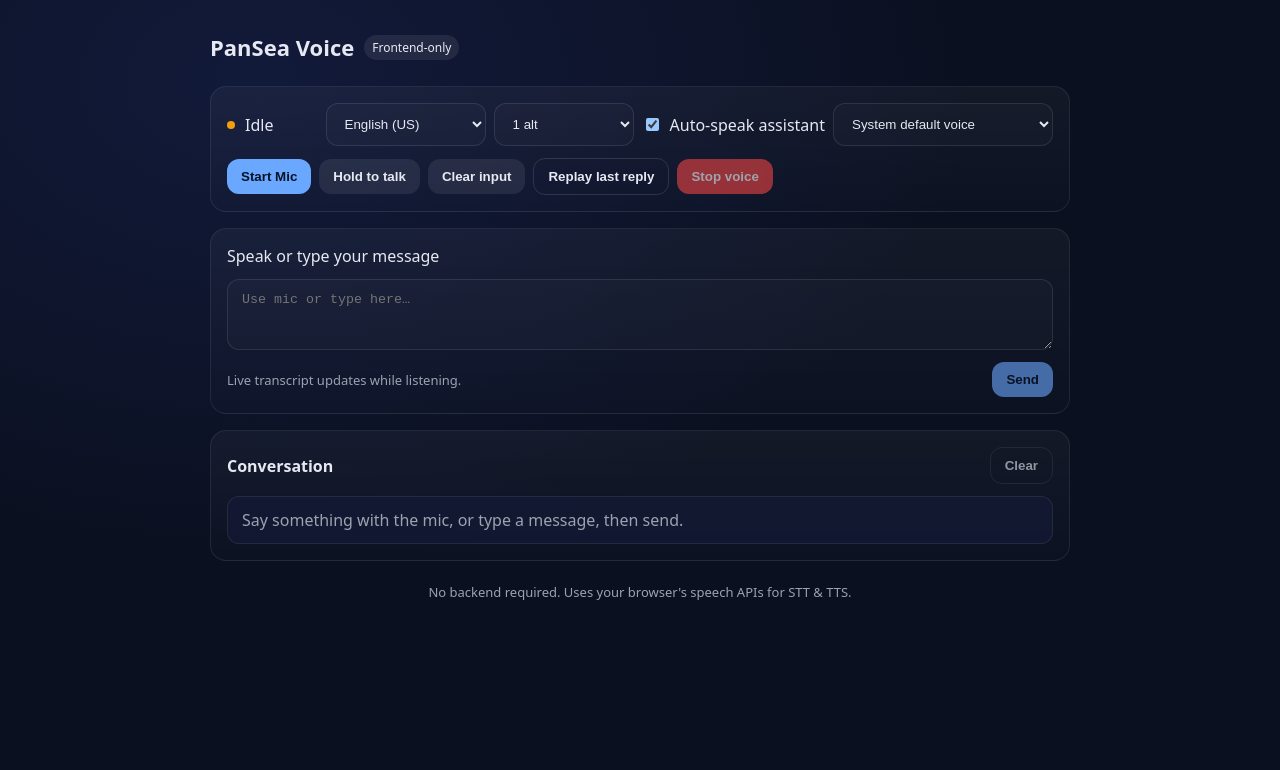
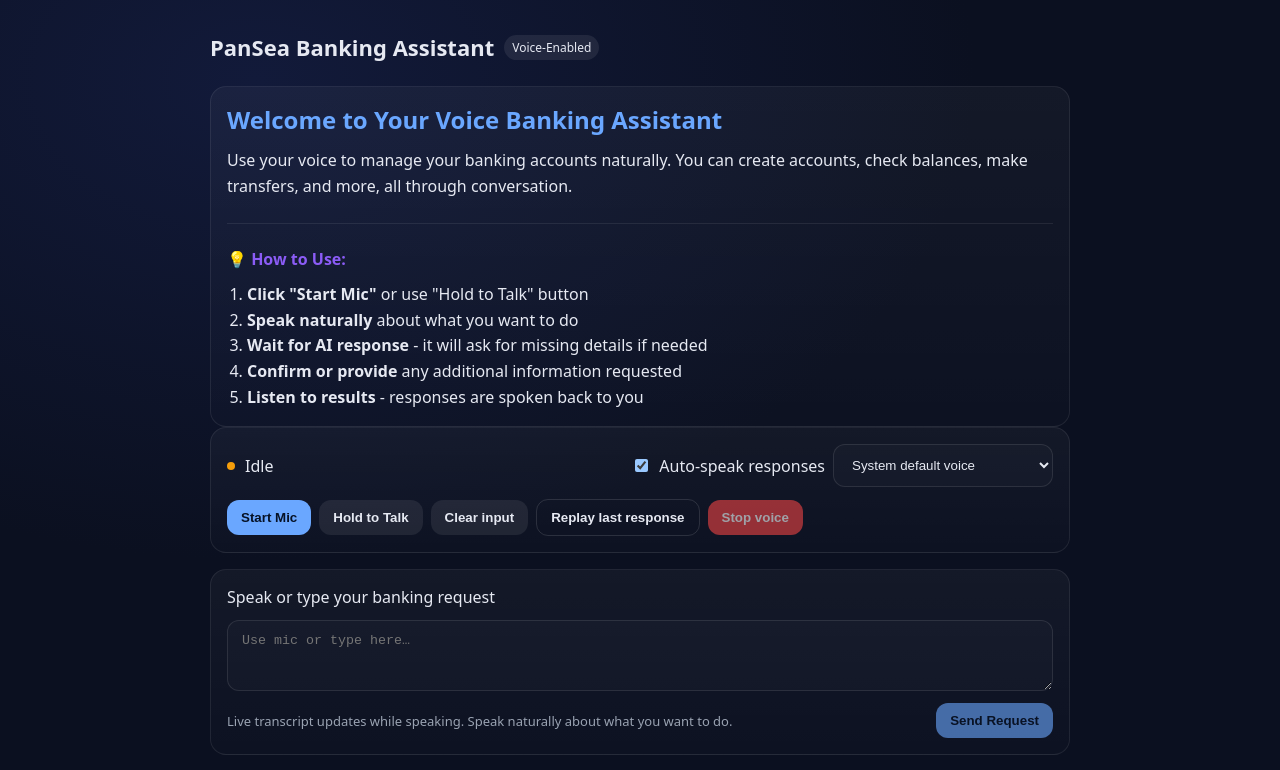
Before and after one commit to limzerui/PanSea, a Next.js app: page / in a window 1280 px wide. Shown: the top 770 px of the page. Built offline with nearby package versions, Linux system fonts and the light colour scheme.

Commit message:
frontend changes for added clarity

```diff
--- a/app/layout.tsx
+++ b/app/layout.tsx
@@ -2,8 +2,8 @@ import type { Metadata } from 'next';
 import './globals.css';
 
 export const metadata: Metadata = {
-  title: 'PanSea Voice Demo',
-  description: 'Voice capture, transcription, and spoken responses (frontend only)'
+  title: 'PanSea Banking Assistant - Voice-Enabled Banking',
+  description: 'Use your voice to manage banking accounts, make transfers, check balances, and more with AI-powered assistance'
 };
 
 export default function RootLayout({
--- a/app/page.tsx
+++ b/app/page.tsx
@@ -5,12 +5,46 @@ export default function Page() {
     <main className="container">
       <div className="header">
         <div className="row" style={{ gap: 10 }}>
-          <span className="title">PanSea Voice</span>
-          <span className="badge">Frontend-only</span>
+          <span className="title">PanSea Banking Assistant</span>
+          <span className="badge">Voice-Enabled</span>
         </div>
       </div>
+
+      {/* Welcome and Instructions */}
+      <div className="panel stack">
+        <div className="stack">
+          <h2 style={{ margin: 0, color: 'var(--accent)' }}>Welcome to Your Voice Banking Assistant</h2>
+          <p style={{ margin: 0, lineHeight: 1.6, color: 'var(--text)' }}>
+            Use your voice to manage your banking accounts naturally. You can create accounts, check balances,
+            make transfers, and more, all through conversation.
+          </p>
+        </div>
+
+        <div className="divider" />
+
+
+        <div className="stack">
+          <h3 style={{ margin: 0, fontSize: 16, color: 'var(--accent-2)' }}>💡 How to Use:</h3>
+          <ol style={{ margin: 0, paddingLeft: 20, lineHeight: 1.6 }}>
+            <li><strong>Click "Start Mic"</strong> or use "Hold to Talk" button</li>
+            <li><strong>Speak naturally</strong> about what you want to do</li>
+            <li><strong>Wait for AI response</strong> - it will ask for missing details if needed</li>
+            <li><strong>Confirm or provide</strong> any additional information requested</li>
+            <li><strong>Listen to results</strong> - responses are spoken back to you</li>
+          </ol>
+        </div>
+      </div>
+
       <VoiceChat />
-      <div className="footer">No backend required. Uses your browser's speech APIs for STT & TTS.</div>
+
+      <div className="footer">
+        <div className="stack" style={{ gap: 8, textAlign: 'center' }}>
+          <span>🔒 Secure Banking • 🎤 Voice-First Interface • 🤖 AI-Powered</span>
+          <span style={{ fontSize: 12, color: 'var(--muted)' }}>
+            This is a sandbox environment for testing. No real money is involved.
+          </span>
+        </div>
+      </div>
     </main>
   );
 }
--- a/components/VoiceChat.tsx
+++ b/components/VoiceChat.tsx
@@ -172,33 +172,13 @@ export default function VoiceChat() {
             <span>{sttStatus.label}</span>
           </div>
           <div className="row" style={{ gap: 8 }}>
-            <select className="input" style={{ width: 160 }} value={recLang} onChange={(e) => setRecLang(e.target.value)}>
-              <option value="en-US">English (US)</option>
-              <option value="en-GB">English (UK)</option>
-              <option value="en-SG">English (SG)</option>
-              <option value="en-AU">English (AU)</option>
-              <option value="zh-CN">中文 (简体)</option>
-              <option value="zh-TW">中文 (繁體)</option>
-              <option value="ja-JP">日本語</option>
-              <option value="ko-KR">한국어</option>
-              <option value="es-ES">Español (ES)</option>
-              <option value="es-MX">Español (MX)</option>
-              <option value="fr-FR">Français</option>
-              <option value="de-DE">Deutsch</option>
-            </select>
-
-            <select className="input" style={{ width: 140 }} value={String(maxAlt)} onChange={(e) => setMaxAlt(Number(e.target.value))}>
-              <option value="1">1 alt</option>
-              <option value="2">2 alts</option>
-              <option value="3">3 alts</option>
-            </select>
             <label className="row" style={{ gap: 8 }}>
               <input
                 type="checkbox"
                 checked={autoSpeak}
                 onChange={(e) => setAutoSpeak(e.target.checked)}
               />
-              <span>Auto-speak assistant</span>
+              <span>Auto-speak responses</span>
             </label>
             {ttsSupported && (
               <select
@@ -229,9 +209,9 @@ export default function VoiceChat() {
             className="button"
             onClick={handleMicToggle}
             disabled={!sttSupported}
-            title={sttSupported ? 'Start/Stop microphone (Web Speech API)' : 'Your browser does not support speech recognition'}
+            title={sttSupported ? 'Start/Stop microphone for voice banking' : 'Your browser does not support speech recognition'}
           >
-            {isListening ? 'Stop' : 'Start'} Mic
+            {isListening ? 'Stop Mic' : 'Start Mic'}
           </button>
 
           <button
@@ -240,9 +220,9 @@ export default function VoiceChat() {
             onPointerUp={() => { if (isListening) { stopListening(); } }}
             onPointerCancel={() => { if (isListening) { stopListening(); } }}
             disabled={!sttSupported}
-            title="Hold to talk"
+            title="Press and hold to speak your banking request"
           >
-            Hold to talk
+            Hold to Talk
           </button>
 
           <button
@@ -259,9 +239,9 @@ export default function VoiceChat() {
             className="button ghost"
             onClick={handleReplay}
             disabled={!ttsSupported || isSpeaking}
-            title={ttsSupported ? 'Replay last assistant message' : 'Your browser does not support speech synthesis'}
+            title={ttsSupported ? 'Replay last banking response' : 'Your browser does not support speech synthesis'}
           >
-            Replay last reply
+            Replay last response
           </button>
 
           <button className="button danger" onClick={cancel} disabled={!ttsSupported || !isSpeaking}>
@@ -273,7 +253,7 @@ export default function VoiceChat() {
       {/* Input area */}
       <div className="panel stack">
         <div className="stack">
-          <label>Speak or type your message</label>
+          <label>Speak or type your banking request</label>
           <textarea
             className="input"
             rows={3}
@@ -284,14 +264,14 @@ export default function VoiceChat() {
         </div>
         <div className="row" style={{ justifyContent: 'space-between' }}>
           <span style={{ color: 'var(--muted)', fontSize: 13 }}>
-            {sttSupported ? 'Live transcript updates while listening.' : 'Your browser does not support speech recognition.'}
+            {sttSupported ? 'Live transcript updates while speaking. Speak naturally about what you want to do.' : 'Your browser does not support speech recognition.'}
           </span>
           <button
             className="button"
             onClick={() => handleSend(inputText || interimTranscript)}
             disabled={isSending || (!inputText && !interimTranscript)}
           >
-            {isSending ? 'Sending…' : 'Send'}
+            {isSending ? 'Processing...' : 'Send Request'}
           </button>
         </div>
       </div>
@@ -299,9 +279,9 @@ export default function VoiceChat() {
       {/* Conversation */}
       <div className="panel stack">
         <div className="row" style={{ justifyContent: 'space-between' }}>
-          <strong>Conversation</strong>
+          <strong>Banking Conversation</strong>
           <button className="button ghost" onClick={() => setMessages([])} disabled={messages.length === 0}>
-            Clear
+            Clear history
           </button>
         </div>
         <div className="stack">
@@ -315,7 +295,7 @@ export default function VoiceChat() {
               background: m.role === 'user' ? 'rgba(108, 174, 255, 0.09)' : 'rgba(139,92,246,0.09)'
             }}>
               <div className="row" style={{ justifyContent: 'space-between' }}>
-                <span style={{ opacity: 0.8 }}>{m.role === 'user' ? 'You' : 'Assistant'}</span>
+                <span style={{ opacity: 0.8 }}>{m.role === 'user' ? 'You' : 'Banking Assistant'}</span>
                 {m.role === 'assistant' && (
                   <div className="row" style={{ gap: 8 }}>
                     <button className="button secondary" onClick={() => speak(m.text)} disabled={!ttsSupported}>
```
